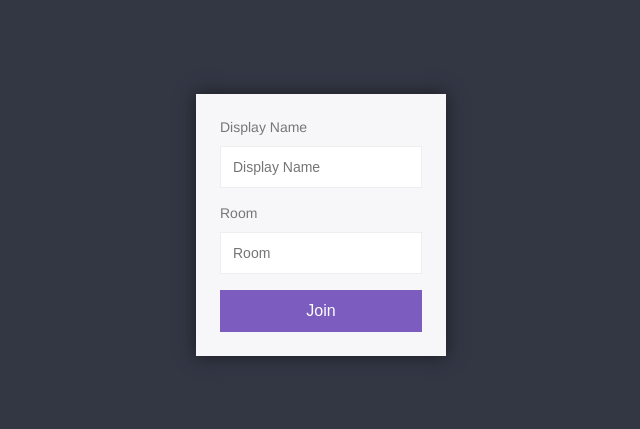
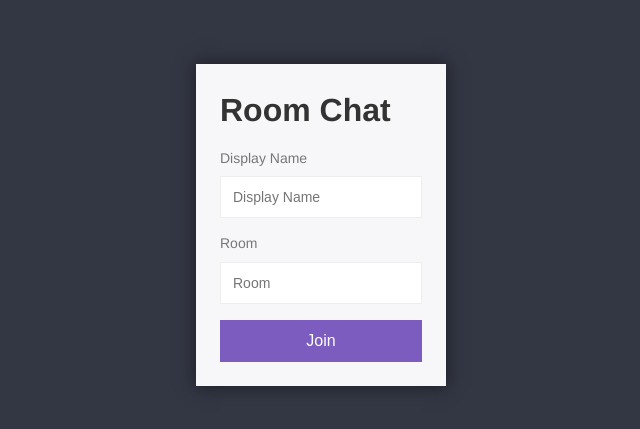
Before and after one commit to saanmu-sk/sk-chat-app, a website: page public/index.html in a window 1280 px wide. Shown: the part 175-604 px from the top of the page, without its empty margins (319-959 px from the left). Drawn offline with Linux system fonts and the light colour scheme.

Commit message:
Init commit

```diff
--- a/public/index.html
+++ b/public/index.html
@@ -12,6 +12,7 @@
     <div class="centered-form">
         <div class="centered-form__box">
             <form action="/chat.html">
+                <h1>Room Chat</h1>
                 <label for="">Display Name</label>
                 <input type="text" name="username" placeholder="Display Name" required>
 
```
